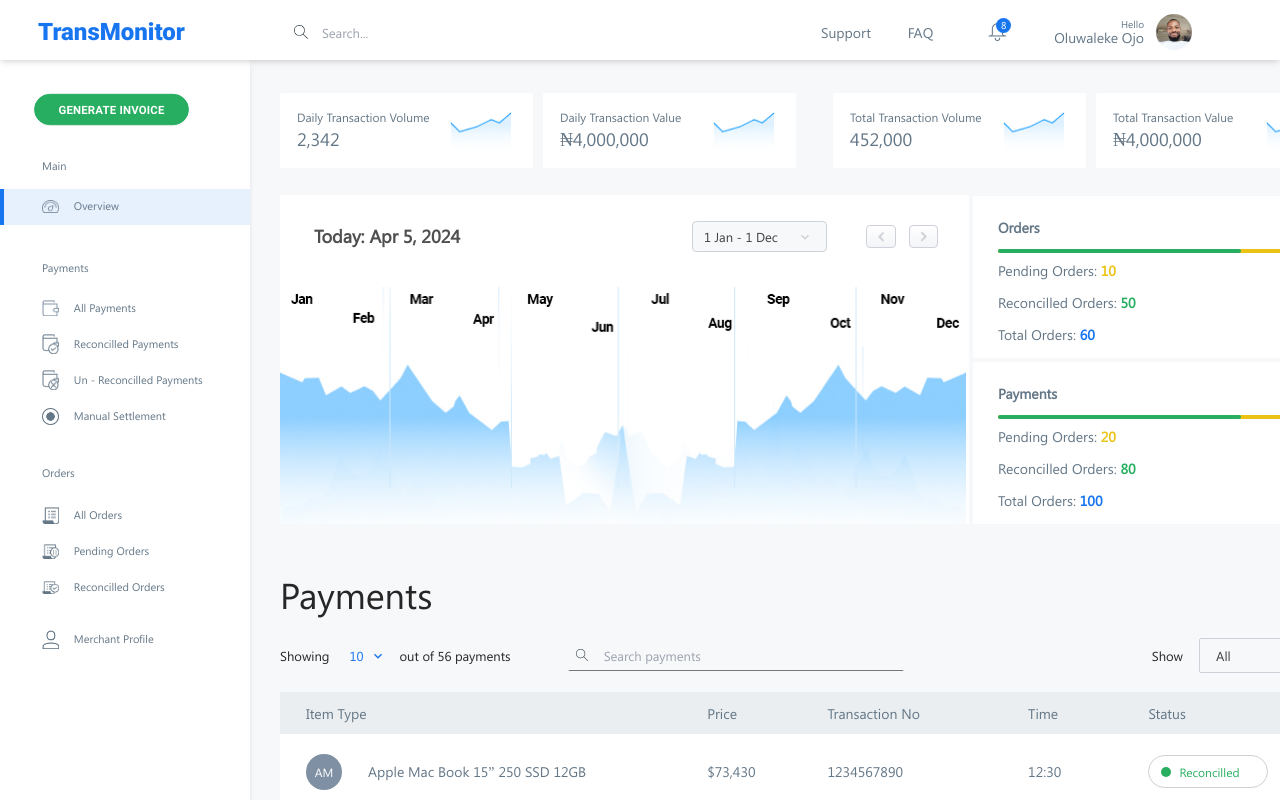
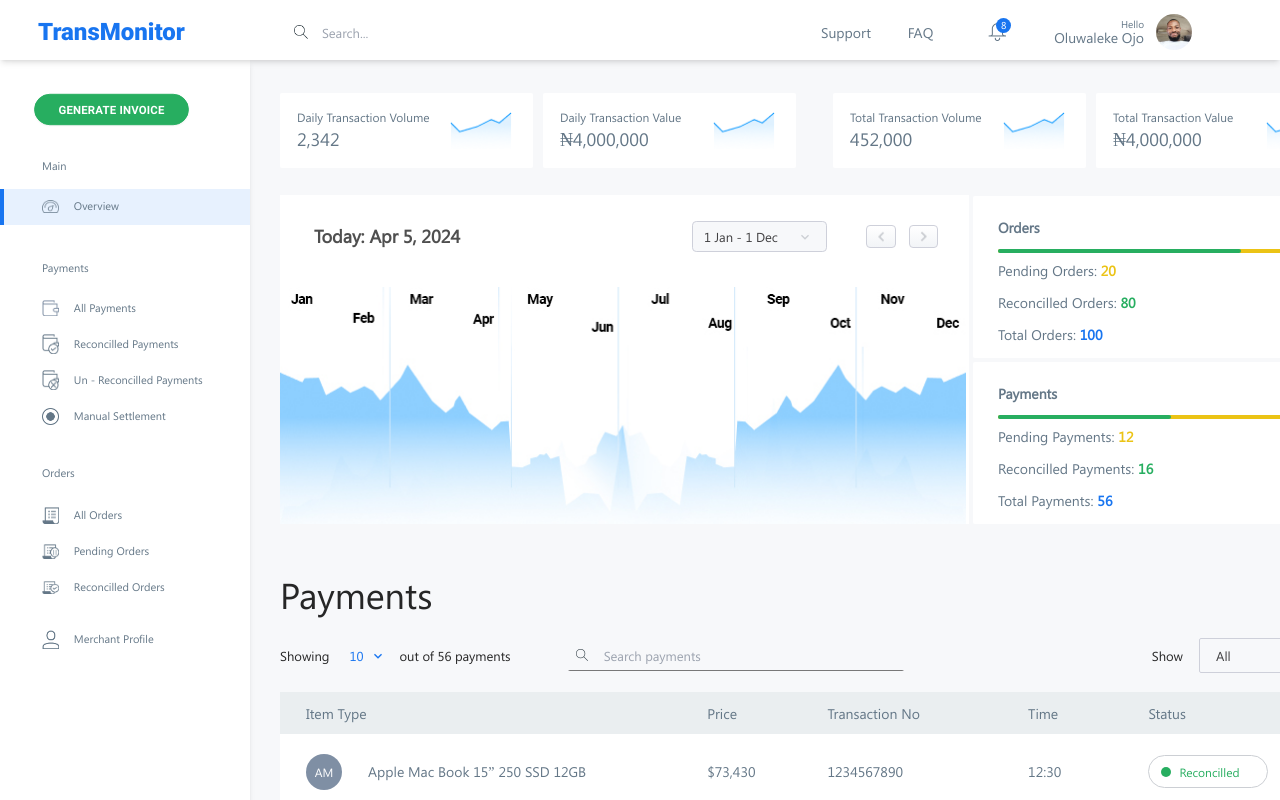
Before and after one commit to Joetech12/transmonitor, a React (Vite) app: page / in a window 1280 px wide. Shown: the top 800 px of the page. Built offline with nearby package versions, Linux system fonts and the light colour scheme.

Commit message:
tied payment dummy data to payments line card

```diff
--- a/src/components/overviewPage/BigChartRow.jsx
+++ b/src/components/overviewPage/BigChartRow.jsx
@@ -1,10 +1,10 @@
 import { useEffect, useState } from "react";
-import BigChart from "/images/big_chart.png";
 
 import SmallProgressCard from "./SmallProgressCard";
 import { MdKeyboardArrowDown } from "react-icons/md";
 import MyCustomSelect from "../inputs/MyCustomSelect/MyCustomSelect";
 import { dateOptions } from "../../dummyDatas/inputData";
+import { payData } from "../../dummyDatas/paymentData";
 
 const BigChartRow = () => {
   const [showChart, setShowChart] = useState(false);
@@ -37,6 +37,16 @@ const BigChartRow = () => {
     }
   };
 
+  const totalPayment = payData?.length;
+
+  const pendingPayment = payData?.filter(
+    (pd) => pd.status === "Pending"
+  )?.length;
+
+  const ReconcilledPayment = payData?.filter(
+    (pd) => pd.status === "Reconcilled"
+  )?.length;
+
   const getChartIndex = () => {
     const filt = dateOptions?.findIndex((ind) => ind.value === selectValue);
     return filt;
@@ -56,8 +66,6 @@ const BigChartRow = () => {
     }, 1000);
     setIndexValue(chartIndex);
   }, []);
-
-  // console.log({ fg: chartIndex, indexValue });
 
   return (
     <div className='flex flex-col mt-[27px] space-y-[20px] xl:space-y-[0] xl:flex-row xl:items-center xl:space-x-[4px]'>
@@ -127,21 +135,21 @@ const BigChartRow = () => {
       <div className='flex flex-col space-y-[10px] lg:space-y-0 lg:flex-row lg:space-x-[10px] xl:space-x-0 xl:flex-col xl:space-y-[4px] grow '>
         <SmallProgressCard
           title='Orders'
-          value1='10'
+          value1={20}
           value1Name='Pending Orders'
-          value2='50'
+          value2={80}
           value2Name='Reconcilled Orders'
-          totalValue='60'
+          totalValue={100}
           totalValueName='Total Orders'
         />
         <SmallProgressCard
           title='Payments'
-          value1='20'
-          value1Name='Pending Orders'
-          value2='80'
-          value2Name='Reconcilled Orders'
-          totalValue='100'
-          totalValueName='Total Orders'
+          value1={pendingPayment}
+          value1Name='Pending Payments'
+          value2={ReconcilledPayment}
+          value2Name='Reconcilled Payments'
+          totalValue={totalPayment}
+          totalValueName='Total Payments'
         />
       </div>
     </div>
--- a/src/components/overviewPage/PaymentRow.jsx
+++ b/src/components/overviewPage/PaymentRow.jsx
@@ -58,7 +58,7 @@ const PaymentRow = () => {
     return () => clearTimeout(timerId); // Cleanup function to clear the timeout
   }, [searchValue]);
 
-  console.log({ selectValue, newArray, searchValue, slice1, slice2 });
+
 
   return (
     <div className=' mt-[43px]'>
--- a/src/components/overviewPage/SmallProgressCard.jsx
+++ b/src/components/overviewPage/SmallProgressCard.jsx
@@ -7,12 +7,18 @@ const SmallProgressCard = ({
   totalValue,
   totalValueName,
 }) => {
+  const w1 = `${100 - (value1 / (value1 + value2) * 100).toFixed(0)}%`;
+  const w2 = `${100 - (value2 / (value1 + value2) * 100).toFixed(0)}%`;
+
+
+
   return (
     <div className='bg-white  rounded-[2px] pt-[21px] pb-[24px] pr-[47px] pl-[25px] h-[162px] w-full flex flex-col space-y-[11px]'>
       <p className='text-[14px] font-bold'>{title}</p>
       <div className='relative'>
         <div
-          className={`bg-secondary h-[4px] rounded-[10px] w-[80%] absolute top-0 z-[20]`}
+          className={`bg-secondary h-[4px] rounded-[10px] w-[${w2}] absolute top-0 z-[20]`}
+          style={{ width: w1 }}
         ></div>
         <div
           className={`bg-accent h-[4px] rounded-[10px] w-[100%] absolute top-0`}
--- a/src/components/overviewPage/TablePagination.jsx
+++ b/src/components/overviewPage/TablePagination.jsx
@@ -16,9 +16,6 @@ const TablePagination = ({
   const arrayLength = newArray?.length; // Example array length
   const itemsPerPage = 10; // Number of items per page
   const numberOfPages = calculateNumberOfPages(arrayLength, itemsPerPage);
-
-
-  // console.log({ slice1, slice2, currentPage, numberOfPages });
 
   return (
     <div className='flex items-center justify-between mt-[26px]'>
```
